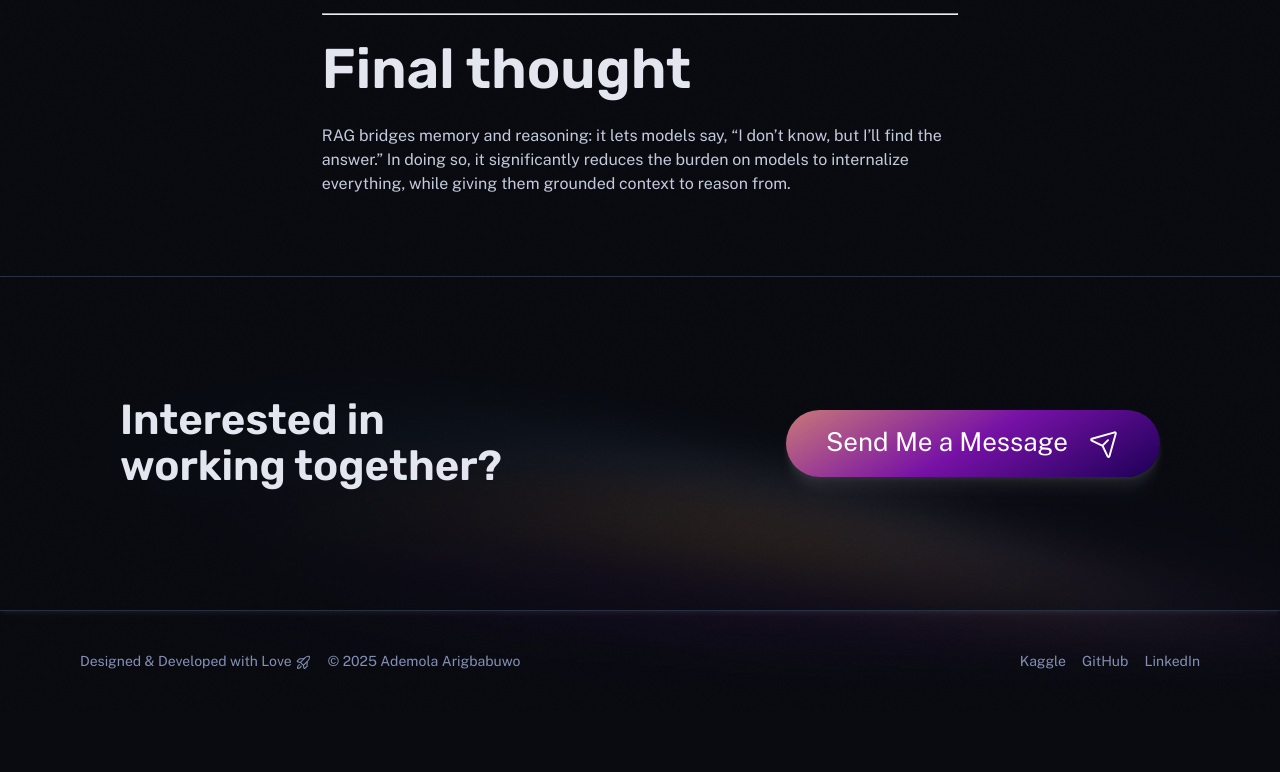
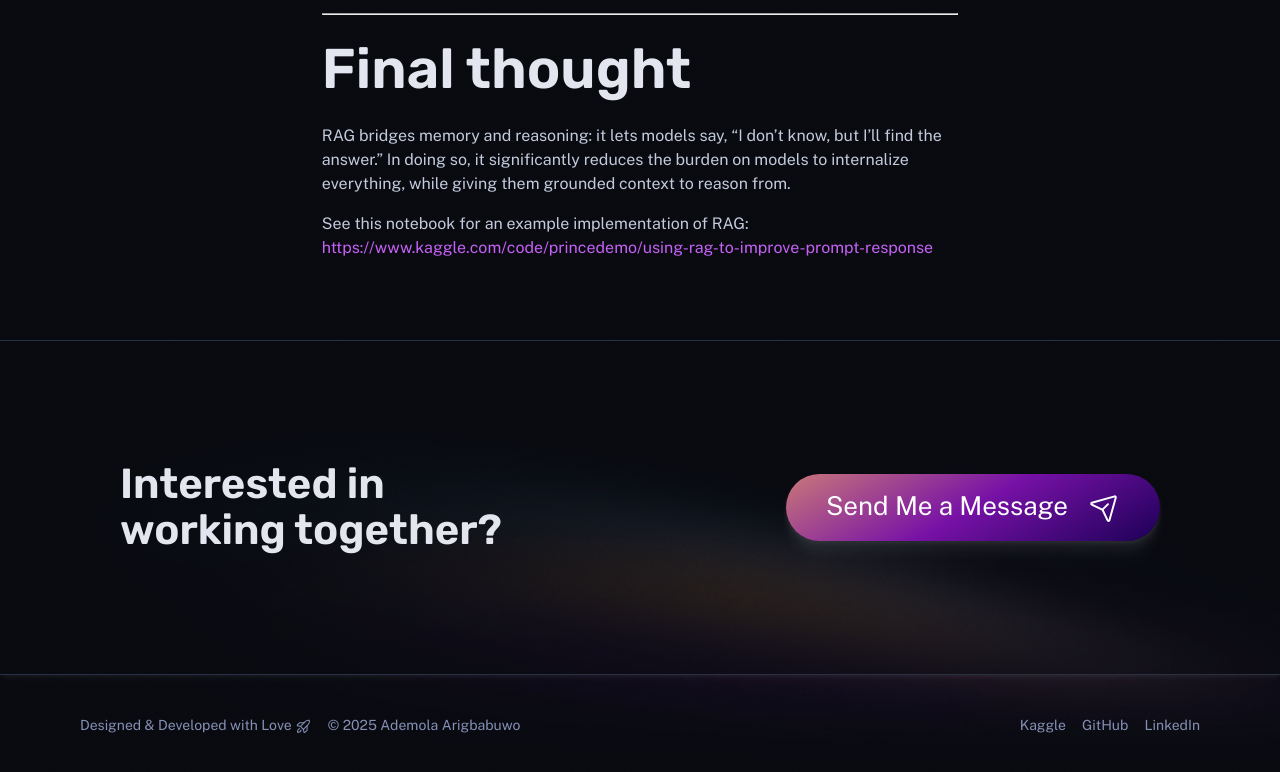
Before and after one commit to AdemolaAri/my-website, an Astro site: page /work/llm-word-of-the-week/rag in a window 1280 px wide. Shown: the part 2840-3612 px from the top of the page. Before the commit the page ends 3552 px from the top, so only its background shows below. Built offline with nearby package versions, Linux system fonts and the light colour scheme; Astro itself is replaced by a stand-in of ours.

Commit message:
add kaggle link

```diff
--- a/src/content/work/llm-word-of-the-week/rag.md
+++ b/src/content/work/llm-word-of-the-week/rag.md
@@ -55,3 +55,5 @@ Plain LLMs are limited by their training cutoff and internal weights. With RAG:
 
 ## Final thought
 RAG bridges memory and reasoning: it lets models say, “I don’t know, but I’ll find the answer.” In doing so, it significantly reduces the burden on models to internalize everything, while giving them grounded context to reason from.
+
+See this notebook for an example implementation of RAG: https://www.kaggle.com/code/princedemo/using-rag-to-improve-prompt-response
```
